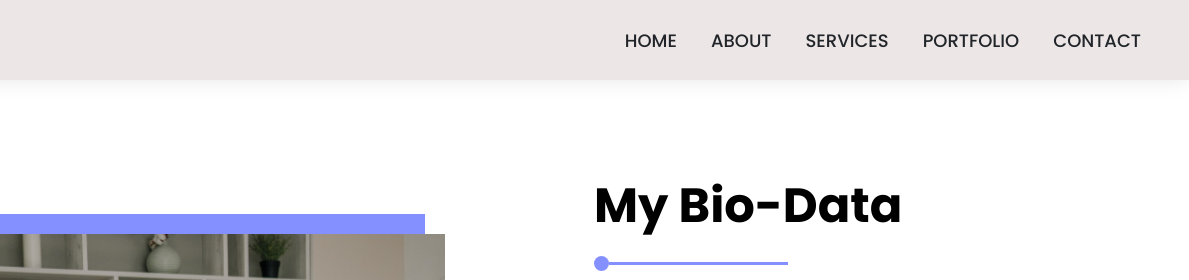
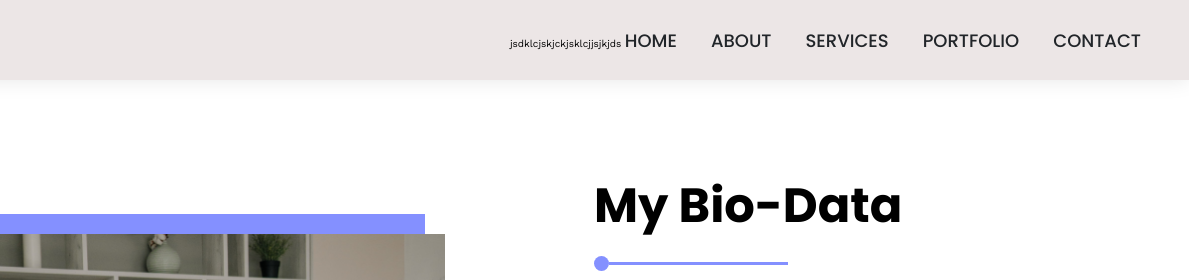
Before and after one commit to vinaynayak3344/Uncodemy-Sign-Up-Quiz, a plain HTML site: page Portfolio_WebSite/about.html in a window 1280 px wide. Shown: the top 280 px of the page, 91-1280 px from the left. Drawn offline with nearby package versions, Linux system fonts and the light colour scheme.

Commit message:
about html modified

```diff
--- a/Portfolio_WebSite/about.html
+++ b/Portfolio_WebSite/about.html
@@ -21,7 +21,7 @@
 
       <nav class="navbar">
         <ul class="navbar-lists">
-          <li>
+          <li>jsdklcjskjckjsklcjjsjkjds
             <a class="navbar-link home-link" href="./index.html" id="">Home</a>
           </li>
           <li>
```
